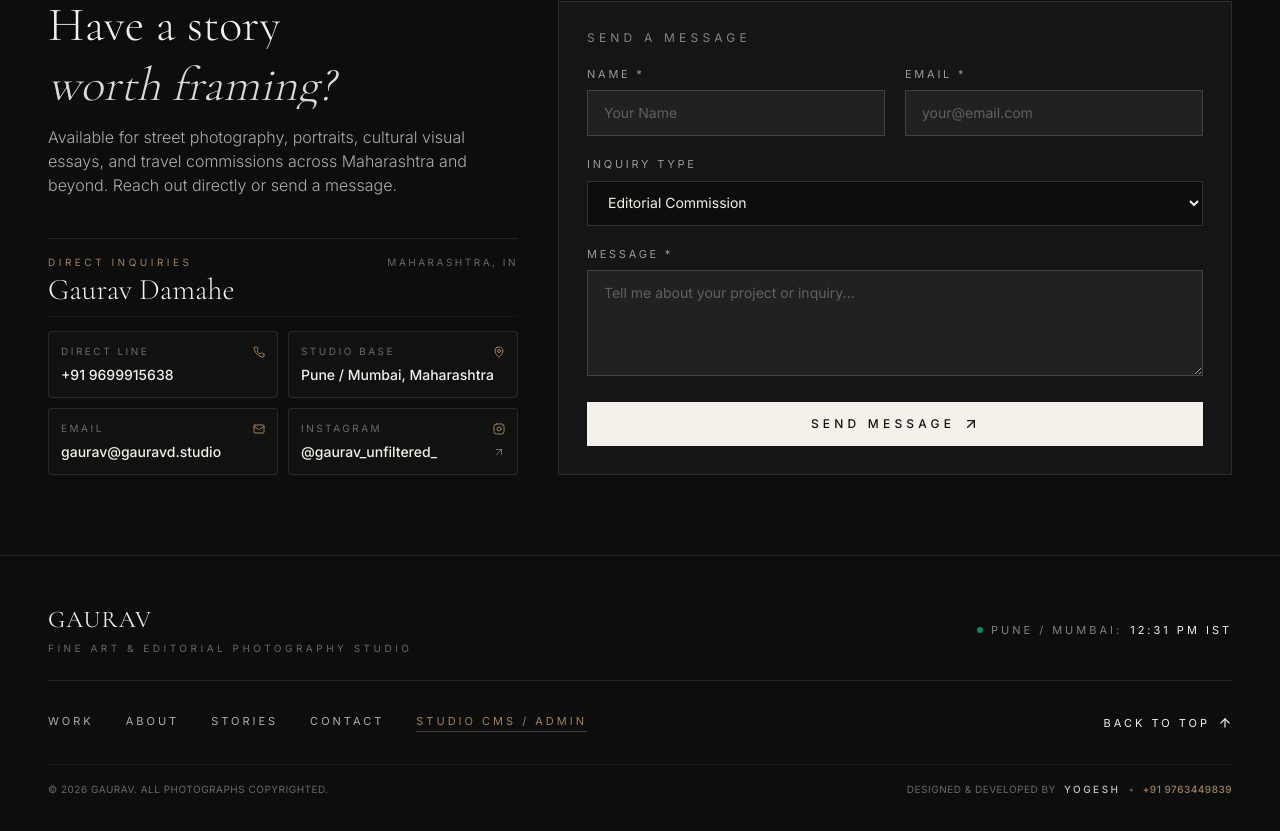
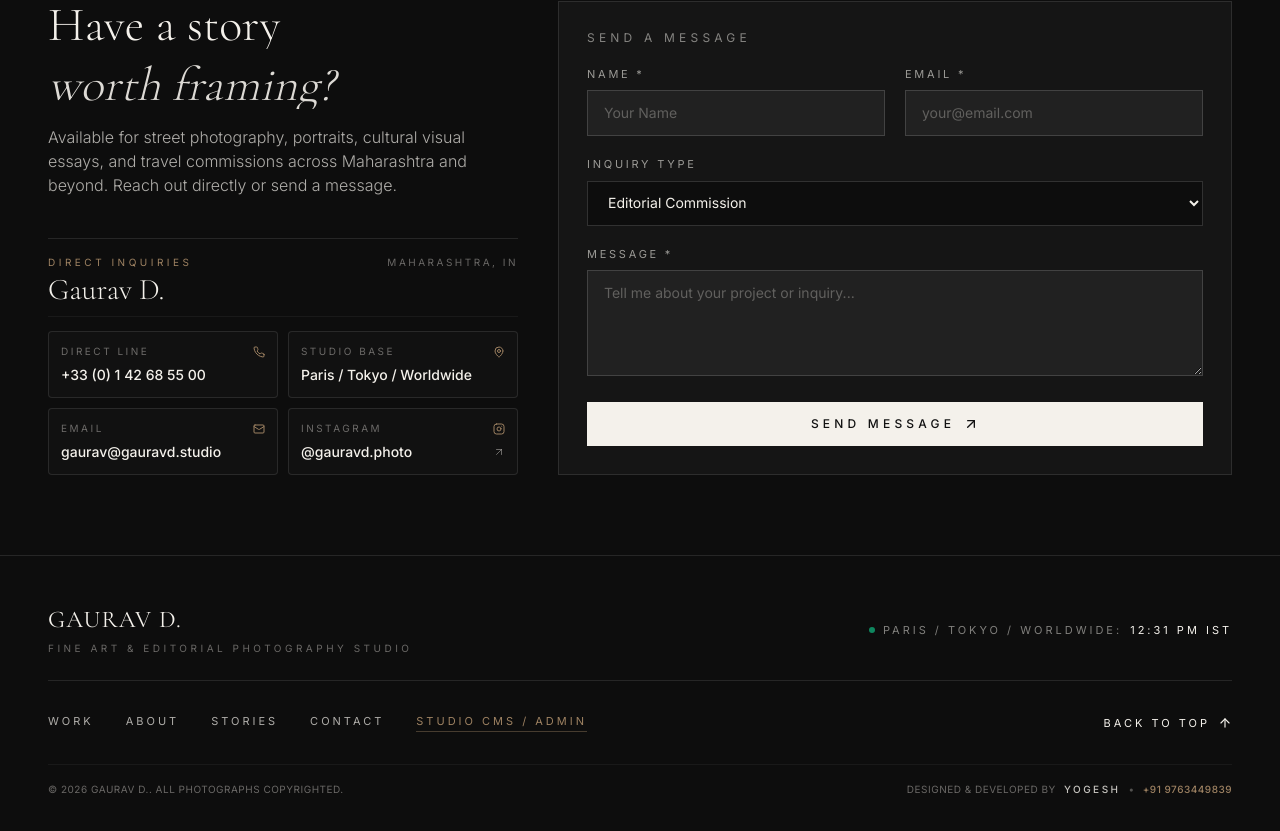
Before and after one commit to yogesh357/GauravD_Portfolio, a Next.js app: page / in a window 1280 px wide. Shown: the part 4295-5126 px from the top of the page. Built offline with nearby package versions, Linux system fonts and the light colour scheme; no server answers.

Commit message:
Updated Contact info

```diff
--- a/app/page.tsx
+++ b/app/page.tsx
@@ -22,7 +22,12 @@ export default async function HomePage() {
   return (
     <main className="relative min-h-screen bg-canvas text-ink overflow-x-hidden selection:bg-ink selection:text-canvas">
       {/* Editorial Floating Navbar */}
-      <Navbar siteName={settings?.photographerName || "Gaurav D."} />
+      <Navbar
+        siteName={settings?.photographerName || "Gaurav D."}
+        instagram={settings?.instagram || "https://www.instagram.com/gaurav_unfiltered_"}
+        email={settings?.email || "gauravxd153@gmail.com"}
+        location={settings?.location || "Pune / Mumbai, Maharashtra"}
+      />
 
       {/* 1. Hero Section (Split Typography & Multi-Image Art-Directed Composition) */}
       <Hero
@@ -48,7 +53,10 @@ export default async function HomePage() {
       <ContactSection settings={settings} />
 
       {/* 6. Minimalist Editorial Footer with Studio Clocks */}
-      <Footer />
+      <Footer
+        siteName={settings?.photographerName || "Gaurav"}
+        location={settings?.location || "Pune / Mumbai"}
+      />
     </main>
   );
 }
--- a/app/work/[slug]/page.tsx
+++ b/app/work/[slug]/page.tsx
@@ -51,7 +51,12 @@ export default async function PhotoDetailPage({ params }: Props) {
 
   return (
     <div className="min-h-screen bg-canvas text-ink flex flex-col justify-between">
-      <Navbar siteName={settings?.photographerName || "Gaurav D."} />
+      <Navbar
+        siteName={settings?.photographerName || "Gaurav D."}
+        instagram={settings?.instagram || "https://www.instagram.com/gaurav_unfiltered_"}
+        email={settings?.email || "gauravxd153@gmail.com"}
+        location={settings?.location || "Pune / Mumbai, Maharashtra"}
+      />
 
       <main className="pt-28 sm:pt-36 pb-24 px-6 sm:px-12 max-w-7xl mx-auto w-full">
         {/* Top Back Navigation Breadcrumb */}
@@ -168,7 +173,10 @@ export default async function PhotoDetailPage({ params }: Props) {
         </div>
       </main>
 
-      <Footer />
+      <Footer
+        siteName={settings?.photographerName || "Gaurav"}
+        location={settings?.location || "Pune / Mumbai"}
+      />
     </div>
   );
 }
--- a/app/work/page.tsx
+++ b/app/work/page.tsx
@@ -32,7 +32,12 @@ export default async function WorkArchivePage() {
 
   return (
     <div className="min-h-screen bg-canvas text-ink flex flex-col justify-between">
-      <Navbar siteName={settings?.photographerName || "Gaurav D."} />
+      <Navbar
+        siteName={settings?.photographerName || "Gaurav D."}
+        instagram={settings?.instagram || "https://www.instagram.com/gaurav_unfiltered_"}
+        email={settings?.email || "gauravxd153@gmail.com"}
+        location={settings?.location || "Pune / Mumbai, Maharashtra"}
+      />
 
       <main className="pt-20 sm:pt-28 pb-16">
         {/* Full Gallery Archive with K72 Scroll & Page Load Animation */}
@@ -43,7 +48,10 @@ export default async function WorkArchivePage() {
         />
       </main>
 
-      <Footer />
+      <Footer
+        siteName={settings?.photographerName || "Gaurav"}
+        location={settings?.location || "Pune / Mumbai"}
+      />
     </div>
   );
 }
--- a/components/layout/Footer.tsx
+++ b/components/layout/Footer.tsx
@@ -7,7 +7,13 @@ import gsap from "gsap";
 import { ScrollTrigger } from "gsap/ScrollTrigger";
 import { ArrowUp } from "lucide-react";
 
-export function Footer() {
+export function Footer({
+  siteName = "GAURAV",
+  location = "PUNE / MUMBAI",
+}: {
+  siteName?: string;
+  location?: string;
+} = {}) {
   const [indiaTime, setIndiaTime] = useState<string>("");
   const footerRef = useRef<HTMLElement>(null);
 
@@ -71,7 +77,7 @@ export function Footer() {
               href="/"
               className="font-serif text-2xl text-canvas tracking-wider hover:text-bronze transition-colors"
             >
-              GAURAV
+              {siteName.toUpperCase()}
             </Link>
             <p className="text-[10px] text-canvas/40 tracking-ultra">
               FINE ART & EDITORIAL PHOTOGRAPHY STUDIO
@@ -82,7 +88,7 @@ export function Footer() {
           <div className="flex items-center space-x-6 font-mono text-[11px]">
             <div className="flex items-center space-x-2">
               <span className="w-1.5 h-1.5 rounded-full bg-emerald-500 animate-pulse" />
-              <span className="text-canvas/50">PUNE / MUMBAI:</span>
+              <span className="text-canvas/50">{location.toUpperCase()}:</span>
               <span className="text-canvas">{indiaTime || "12:00"} IST</span>
             </div>
           </div>
@@ -124,7 +130,7 @@ export function Footer() {
 
         {/* Bottom Tier: Copyright & Colophon */}
         <div className="footer-reveal flex flex-col sm:flex-row justify-between items-start sm:items-center text-[10px] text-canvas/40 tracking-wider pt-4 border-t border-white/5 gap-2 font-mono">
-          <p>© {new Date().getFullYear()} GAURAV. ALL PHOTOGRAPHS COPYRIGHTED.</p>
+          <p>© {new Date().getFullYear()} {siteName.toUpperCase()}. ALL PHOTOGRAPHS COPYRIGHTED.</p>
           <div className="flex flex-wrap items-center gap-x-2 text-canvas/40">
             <span>DESIGNED &amp; DEVELOPED BY</span>
             <span className="text-canvas/80 font-medium tracking-widest">YOGESH</span>
--- a/components/layout/Navbar.tsx
+++ b/components/layout/Navbar.tsx
@@ -7,7 +7,17 @@ import gsap from "gsap";
 import { ScrollTrigger } from "gsap/ScrollTrigger";
 import { Menu, X, ArrowUpRight } from "lucide-react";
 
-export function Navbar({ siteName = "Gaurav D." }: { siteName?: string }) {
+export function Navbar({
+  siteName = "Gaurav D.",
+  instagram = "https://www.instagram.com/gaurav_unfiltered_",
+  email = "gauravxd153@gmail.com",
+  location = "Pune / Mumbai",
+}: {
+  siteName?: string;
+  instagram?: string;
+  email?: string;
+  location?: string;
+}) {
   const [isScrolled, setIsScrolled] = useState(false);
   const [mobileMenuOpen, setMobileMenuOpen] = useState(false);
   const navRef = useRef<HTMLElement>(null);
@@ -119,7 +129,7 @@ export function Navbar({ siteName = "Gaurav D." }: { siteName?: string }) {
           {/* Right Action CTA */}
           <div className="hidden sm:flex items-center space-x-6">
             <a
-              href="https://www.instagram.com/gaurav_unfiltered_?stkn=bXRiZ2cwYWIxNjdy"
+              href={instagram}
               target="_blank"
               rel="noopener noreferrer"
               className="text-xs text-ink-muted hover:text-ink tracking-widest uppercase transition-colors font-mono"
@@ -183,16 +193,16 @@ export function Navbar({ siteName = "Gaurav D." }: { siteName?: string }) {
 
         <div className="border-t border-white/10 pt-6 flex flex-col space-y-3 text-xs tracking-widest uppercase text-white/60">
           <div className="flex justify-between items-center">
-            <span>PUNE / MUMBAI</span>
+            <span>{location.toUpperCase()}</span>
             <a
-              href="mailto:gaurav@gaurav.studio"
+              href={`mailto:${email}`}
               className="text-bronze hover:underline lowercase"
             >
-              gaurav@gaurav.studio
+              {email}
             </a>
           </div>
           <p className="text-[10px] text-white/40">
-            © {new Date().getFullYear()} GAURAV  ALL RIGHTS RESERVED.
+            © {new Date().getFullYear()} {siteName.toUpperCase()} ALL RIGHTS RESERVED.
           </p>
         </div>
       </div>
--- a/components/sections/ContactSection.tsx
+++ b/components/sections/ContactSection.tsx
@@ -21,11 +21,11 @@ export function ContactSection({ settings }: ContactSectionProps) {
   });
   const containerRef = useRef<HTMLElement>(null);
 
-  const name = "Gaurav Damahe";
-  const phone = "9699915638";
-  const address = "Pune / Mumbai, Maharashtra";
+  const name = settings?.photographerName || "Gaurav Damahe";
+  const phone = settings?.phone || "9699915638";
+  const address = settings?.location || "Pune / Mumbai, Maharashtra";
   const email = settings?.email || "gauravxd153@gmail.com";
-  const instagram = "https://www.instagram.com/gaurav_unfiltered_?stkn=bXRiZ2cwYWIxNjdy";
+  const instagram = settings?.instagram || "https://www.instagram.com/gaurav_unfiltered_";
 
   useGSAP(
     () => {
@@ -137,7 +137,7 @@ export function ContactSection({ settings }: ContactSectionProps) {
                     <Phone className="w-3 h-3 text-bronze group-hover:rotate-12 transition-transform duration-300" />
                   </div>
                   <span className="font-mono text-xs sm:text-sm text-canvas group-hover:text-bronze transition-colors font-medium">
-                    +91 {phone}
+                    {phone.startsWith("+") ? phone : `+91 ${phone}`}
                   </span>
                 </a>
 
@@ -178,7 +178,11 @@ export function ContactSection({ settings }: ContactSectionProps) {
                     <Instagram className="w-3 h-3 text-bronze group-hover:scale-110 transition-transform duration-300" />
                   </div>
                   <div className="flex items-center justify-between font-mono text-xs sm:text-sm text-canvas group-hover:text-bronze transition-colors font-medium">
-                    <span className="truncate">@gaurav_unfiltered_</span>
+                    <span className="truncate">
+                      {instagram.includes("instagram.com/")
+                        ? `@${instagram.split("instagram.com/")[1].replace(/\?.*/, "").replace(/\/$/, "")}`
+                        : "@gaurav_unfiltered_"}
+                    </span>
                     <ArrowUpRight className="w-3 h-3 text-canvas/40 group-hover:text-bronze transition-colors ml-1 shrink-0" />
                   </div>
                 </a>
--- a/lib/db/schema.ts
+++ b/lib/db/schema.ts
@@ -67,7 +67,7 @@ export const photos = pgTable(
 
 export const siteSettings = pgTable("site_settings", {
   id: varchar("id", { length: 50 }).primaryKey().default("default"),
-  photographerName: varchar("photographer_name", { length: 255 }).notNull().default("Gaurav D."),
+  photographerName: varchar("photographer_name", { length: 255 }).notNull().default("Gaurav Damahe"),
   tagline: varchar("tagline", { length: 255 }).notNull().default("Stories, framed in light."),
   bio: text("bio").notNull().default("I photograph people, places, and fleeting moments — searching for the quiet details that usually disappear."),
   email: varchar("email", { length: 255 }).notNull().default("gaurav@gauravd.studio"),
```
